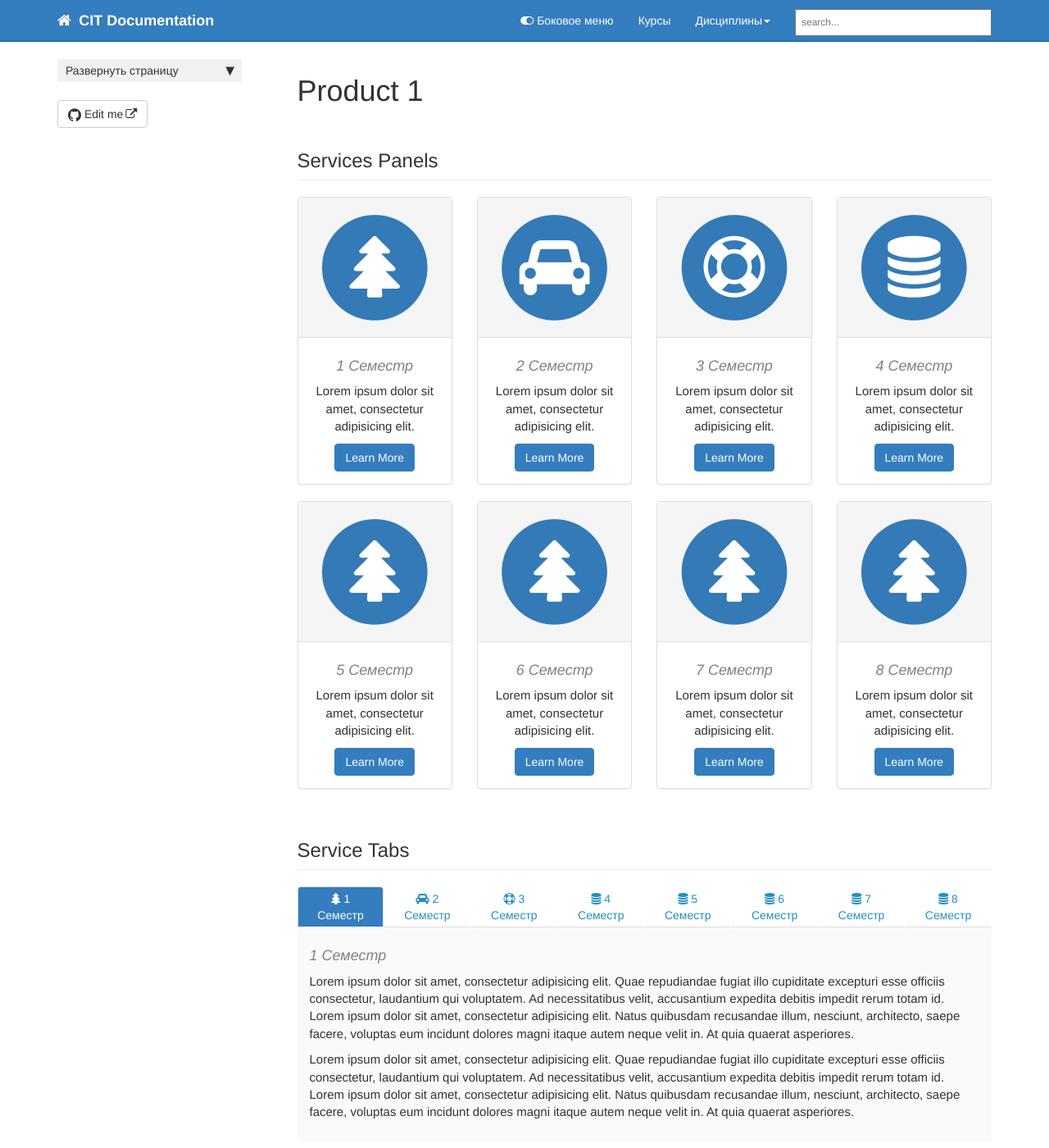
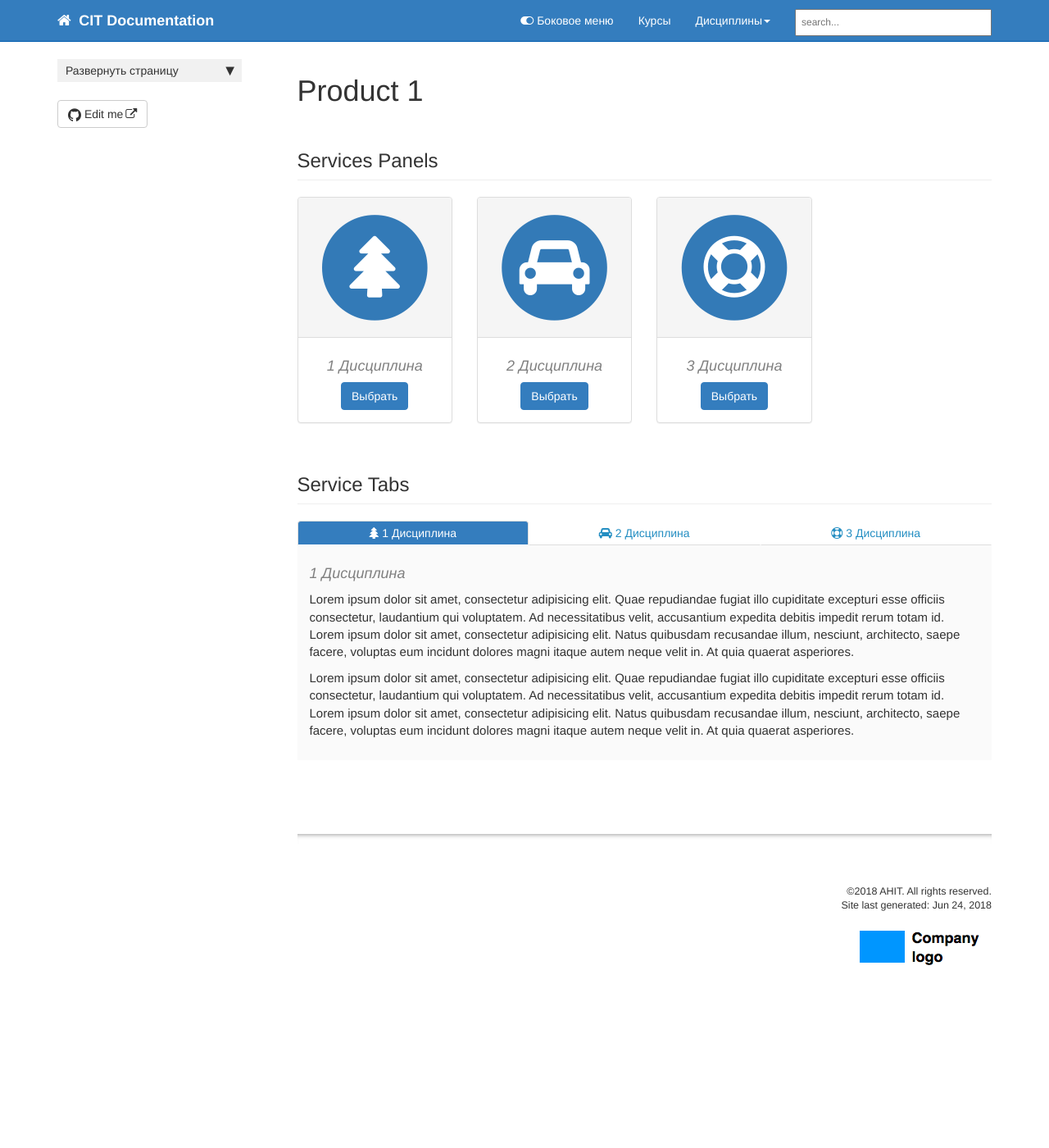
Before and after one commit to citDocs/citDocs.github.io, a Jekyll site: the page built from pages/product1/p1_landing_page1.html, in a window 1280 px wide and 1400 px high. Shown: the whole window at 82% size. Built offline with Jekyll 4.4.1, drawn with Linux system fonts in a browser that asks for light colours; nearby versions of some CDN libraries; comment, search, counter and statistics services are not loaded.

Commit message:
Дисциплины

```diff
--- a/pages/product1/p1_landing_page.html
+++ b/pages/product1/p1_landing_page.html
@@ -20,8 +20,7 @@ folder: product1
                 </div>
                 <div class="panel-body">
                     <h4>1 Семестр</h4>
-                    <p>Lorem ipsum dolor sit amet, consectetur adipisicing elit.</p>
-                    <a href="#" class="btn btn-primary">Learn More</a>
+                    <a href="p1_landing_page1.html" class="btn btn-primary">Выбрать</a>
                 </div>
             </div>
         </div>
@@ -35,8 +34,7 @@ folder: product1
                 </div>
                 <div class="panel-body">
                     <h4>2 Семестр</h4>
-                    <p>Lorem ipsum dolor sit amet, consectetur adipisicing elit.</p>
-                    <a href="#" class="btn btn-primary">Learn More</a>
+                    <a href="p1_landing_page1.html" class="btn btn-primary">Выбрать</a>
                 </div>
             </div>
         </div>
@@ -50,8 +48,7 @@ folder: product1
                 </div>
                 <div class="panel-body">
                     <h4>3 Семестр</h4>
-                    <p>Lorem ipsum dolor sit amet, consectetur adipisicing elit.</p>
-                    <a href="#" class="btn btn-primary">Learn More</a>
+                    <a href="p1_landing_page1.html" class="btn btn-primary">Выбрать</a>
                 </div>
             </div>
         </div>
@@ -65,8 +62,7 @@ folder: product1
                 </div>
                 <div class="panel-body">
                     <h4>4 Семестр</h4>
-                    <p>Lorem ipsum dolor sit amet, consectetur adipisicing elit.</p>
-                    <a href="#" class="btn btn-primary">Learn More</a>
+                    <a href="p1_landing_page1.html" class="btn btn-primary">Выбрать</a>
                 </div>
             </div>
         </div>
@@ -80,8 +76,7 @@ folder: product1
                 </div>
                 <div class="panel-body">
                     <h4>5 Семестр</h4>
-                    <p>Lorem ipsum dolor sit amet, consectetur adipisicing elit.</p>
-                    <a href="#" class="btn btn-primary">Learn More</a>
+                    <a href="p1_landing_page1.html" class="btn btn-primary">Выбрать</a>
                 </div>
             </div>
         </div>
@@ -95,8 +90,7 @@ folder: product1
                 </div>
                 <div class="panel-body">
                     <h4>6 Семестр</h4>
-                    <p>Lorem ipsum dolor sit amet, consectetur adipisicing elit.</p>
-                    <a href="#" class="btn btn-primary">Learn More</a>
+                    <a href="p1_landing_page1.html" class="btn btn-primary">Выбрать</a>
                 </div>
             </div>
         </div>
@@ -110,8 +104,7 @@ folder: product1
                 </div>
                 <div class="panel-body">
                     <h4>7 Семестр</h4>
-                    <p>Lorem ipsum dolor sit amet, consectetur adipisicing elit.</p>
-                    <a href="#" class="btn btn-primary">Learn More</a>
+                    <a href="p1_landing_page1.html" class="btn btn-primary">Выбрать</a>
                 </div>
             </div>
         </div>
@@ -125,8 +118,7 @@ folder: product1
                 </div>
                 <div class="panel-body">
                     <h4>8 Семестр</h4>
-                    <p>Lorem ipsum dolor sit amet, consectetur adipisicing elit.</p>
-                    <a href="#" class="btn btn-primary">Learn More</a>
+                    <a href="p1_landing_page1.html" class="btn btn-primary">Выбрать</a>
                 </div>
             </div>
         </div>
--- /dev/null
+++ b/pages/product1/p1_landing_page1.html
@@ -0,0 +1,94 @@
+---
+title: Product 1
+keywords: mydoc
+sidebar: product1_sidebar
+toc: false
+permalink: p1_landing_page.html
+folder: product1
+---
+<div class="row">
+        <div class="col-lg-12">
+            <h2 class="page-header">Services Panels</h2>
+        </div>
+        <div class="col-md-3 col-sm-6">
+            <div class="panel panel-default text-center">
+                <div class="panel-heading">
+                    <span class="fa-stack fa-5x">
+                          <i class="fa fa-circle fa-stack-2x text-primary"></i>
+                          <i class="fa fa-tree fa-stack-1x fa-inverse"></i>
+                    </span>
+                </div>
+                <div class="panel-body">
+                    <h4>1 Дисциплина</h4>
+                    <a href="d1_landing_page.html" class="btn btn-primary">Выбрать</a>
+                </div>
+            </div>
+        </div>
+        <div class="col-md-3 col-sm-6">
+            <div class="panel panel-default text-center">
+                <div class="panel-heading">
+                    <span class="fa-stack fa-5x">
+                          <i class="fa fa-circle fa-stack-2x text-primary"></i>
+                          <i class="fa fa-car fa-stack-1x fa-inverse"></i>
+                    </span>
+                </div>
+                <div class="panel-body">
+                    <h4>2 Дисциплина</h4>
+                    <a href="d1_landing_page.html" class="btn btn-primary">Выбрать</a>
+                </div>
+            </div>
+        </div>
+        <div class="col-md-3 col-sm-6">
+            <div class="panel panel-default text-center">
+                <div class="panel-heading">
+                    <span class="fa-stack fa-5x">
+                          <i class="fa fa-circle fa-stack-2x text-primary"></i>
+                          <i class="fa fa-support fa-stack-1x fa-inverse"></i>
+                    </span>
+                </div>
+                <div class="panel-body">
+                    <h4>3 Дисциплина</h4>
+                    <a href="d1_landing_page.html" class="btn btn-primary">Выбрать</a>
+                </div>
+            </div>
+        </div>
+    </div>
+
+    <!-- Service Tabs -->
+    <div class="row">
+        <div class="col-lg-12">
+            <h2 class="page-header">Service Tabs</h2>
+        </div>
+        <div class="col-lg-12">
+
+            <ul id="myTab" class="nav nav-tabs nav-justified">
+                <li class="active"><a href="#one-sem" data-toggle="tab"><i class="fa fa-tree"></i> 1 Дисциплина</a>
+                </li>
+                <li class=""><a href="#two-sem" data-toggle="tab"><i class="fa fa-car"></i> 2 Дисциплина</a>
+                </li>
+                <li class=""><a href="#three-sem" data-toggle="tab"><i class="fa fa-support"></i> 3 Дисциплина</a>
+                </li>
+
+            </ul>
+
+            <div id="myTabContent" class="tab-content">
+                <div class="tab-pane fade active in" id="one-sem">
+                    <h4>1 Дисциплина</h4>
+                    <p>Lorem ipsum dolor sit amet, consectetur adipisicing elit. Quae repudiandae fugiat illo cupiditate excepturi esse officiis consectetur, laudantium qui voluptatem. Ad necessitatibus velit, accusantium expedita debitis impedit rerum totam id. Lorem ipsum dolor sit amet, consectetur adipisicing elit. Natus quibusdam recusandae illum, nesciunt, architecto, saepe facere, voluptas eum incidunt dolores magni itaque autem neque velit in. At quia quaerat asperiores.</p>
+                    <p>Lorem ipsum dolor sit amet, consectetur adipisicing elit. Quae repudiandae fugiat illo cupiditate excepturi esse officiis consectetur, laudantium qui voluptatem. Ad necessitatibus velit, accusantium expedita debitis impedit rerum totam id. Lorem ipsum dolor sit amet, consectetur adipisicing elit. Natus quibusdam recusandae illum, nesciunt, architecto, saepe facere, voluptas eum incidunt dolores magni itaque autem neque velit in. At quia quaerat asperiores.</p>
+                </div>
+                <div class="tab-pane fade" id="two-sem">
+                    <h4>2 Дисциплина</h4>
+                    <p>Lorem ipsum dolor sit amet, consectetur adipisicing elit. Quae repudiandae fugiat illo cupiditate excepturi esse officiis consectetur, laudantium qui voluptatem. Ad necessitatibus velit, accusantium expedita debitis impedit rerum totam id. Lorem ipsum dolor sit amet, consectetur adipisicing elit. Natus quibusdam recusandae illum, nesciunt, architecto, saepe facere, voluptas eum incidunt dolores magni itaque autem neque velit in. At quia quaerat asperiores.</p>
+                    <p>Lorem ipsum dolor sit amet, consectetur adipisicing elit. Quae repudiandae fugiat illo cupiditate excepturi esse officiis consectetur, laudantium qui voluptatem. Ad necessitatibus velit, accusantium expedita debitis impedit rerum totam id. Lorem ipsum dolor sit amet, consectetur adipisicing elit. Natus quibusdam recusandae illum, nesciunt, architecto, saepe facere, voluptas eum incidunt dolores magni itaque autem neque velit in. At quia quaerat asperiores.</p>
+                </div>
+                <div class="tab-pane fade" id="three-sem">
+                    <h4>3 Дисциплина</h4>
+                    <p>Lorem ipsum dolor sit amet, consectetur adipisicing elit. Quae repudiandae fugiat illo cupiditate excepturi esse officiis consectetur, laudantium qui voluptatem. Ad necessitatibus velit, accusantium expedita debitis impedit rerum totam id. Lorem ipsum dolor sit amet, consectetur adipisicing elit. Natus quibusdam recusandae illum, nesciunt, architecto, saepe facere, voluptas eum incidunt dolores magni itaque autem neque velit in. At quia quaerat asperiores.</p>
+                    <p>Lorem ipsum dolor sit amet, consectetur adipisicing elit. Quae repudiandae fugiat illo cupiditate excepturi esse officiis consectetur, laudantium qui voluptatem. Ad necessitatibus velit, accusantium expedita debitis impedit rerum totam id. Lorem ipsum dolor sit amet, consectetur adipisicing elit. Natus quibusdam recusandae illum, nesciunt, architecto, saepe facere, voluptas eum incidunt dolores magni itaque autem neque velit in. At quia quaerat asperiores.</p>
+                </div>
+
+            </div>
+
+        </div>
+    </div>
```
Also changed, not shown: pages/product1/d1_landing_page.html (added, +73 -0 lines).
